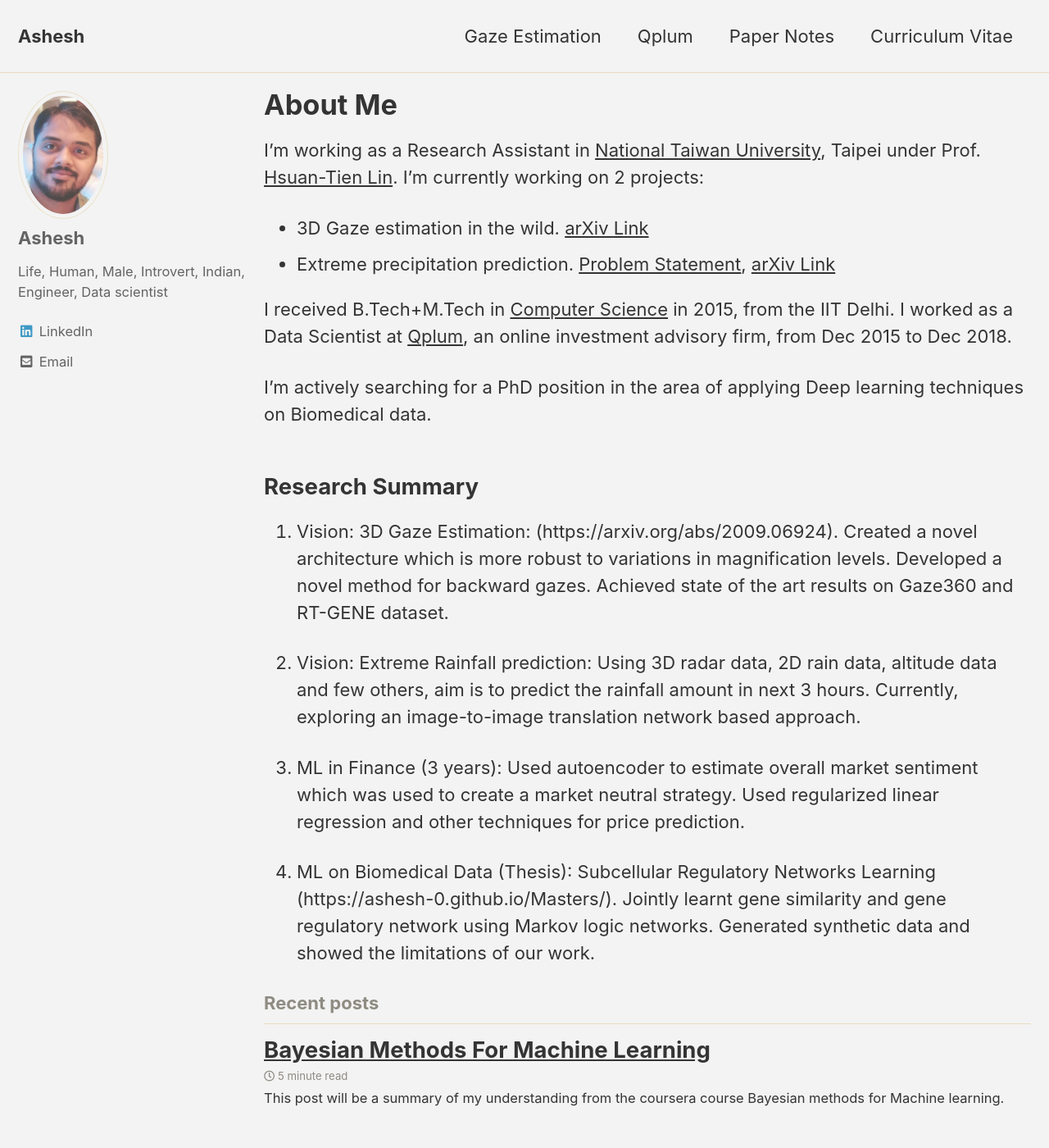
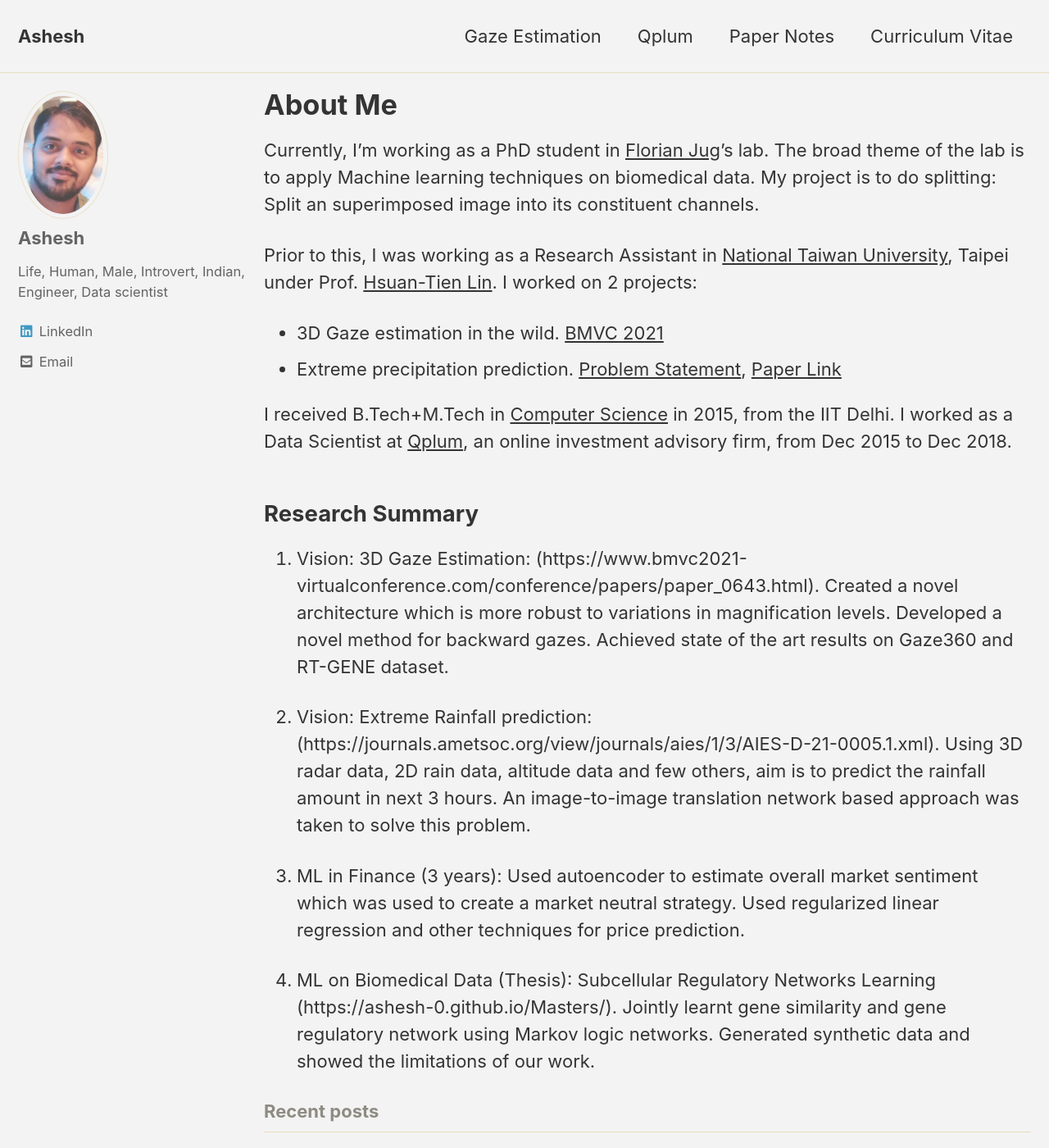
Before and after one commit to ashesh-0/ashesh.github.io, a Jekyll site: the page built from index.md, in a window 1280 px wide and 1400 px high. Shown: the whole window at 82% size. Built offline with Jekyll 4.4.1, drawn with Linux system fonts in a browser that asks for light colours; cached includes are drawn as plain includes.

Commit message:
config intex page update

```diff
--- a/index.md
+++ b/index.md
@@ -5,18 +5,19 @@ title: About Me
 # layout: single
 classes: wide
 ---
-I'm working as a Research Assistant in [National Taiwan University](https://www.ntu.edu.tw/english/), Taipei under Prof. [Hsuan-Tien Lin](https://www.csie.ntu.edu.tw/~htlin/). I'm currently working on 2 projects:
-* 3D Gaze estimation in the wild. [arXiv Link](https://arxiv.org/abs/2009.06924)
-* Extreme precipitation prediction. [Problem Statement](/extreme_rainfall/), [arXiv Link](https://arxiv.org/abs/2102.08175)
+Currently, I'm working as a PhD student in [Florian Jug](https://humantechnopole.it/en/people/florian-jug/)'s lab. The broad theme of the lab is to apply Machine learning techniques on biomedical data. My project is to do splitting: Split an superimposed image into its constituent channels.
+
+Prior to this, I was working as a Research Assistant in [National Taiwan University](https://www.ntu.edu.tw/english/), Taipei under Prof. [Hsuan-Tien Lin](https://www.csie.ntu.edu.tw/~htlin/). I worked on 2 projects:
+* 3D Gaze estimation in the wild. [BMVC 2021](https://www.bmvc2021-virtualconference.com/conference/papers/paper_0643.html)
+* Extreme precipitation prediction. [Problem Statement](/extreme_rainfall/), [Paper Link](https://journals.ametsoc.org/view/journals/aies/1/3/AIES-D-21-0005.1.xml)
 
 I received B.Tech+M.Tech in [Computer Science](https://www.cse.iitd.ernet.in/) in 2015, from the IIT Delhi. I worked as a Data Scientist at [Qplum](/qplum/),  an online investment advisory firm, from Dec 2015 to Dec 2018.
 
-I'm actively searching for a PhD position in the area of applying Deep learning techniques on Biomedical data.
 
 ## Research Summary
-1. Vision: 3D Gaze Estimation: (https://arxiv.org/abs/2009.06924). Created a novel architecture which is more robust to variations in magnification levels. Developed a novel method for backward gazes. Achieved state of the art results on Gaze360 and RT-GENE dataset.
+1. Vision: 3D Gaze Estimation: (https://www.bmvc2021-virtualconference.com/conference/papers/paper_0643.html). Created a novel architecture which is more robust to variations in magnification levels. Developed a novel method for backward gazes. Achieved state of the art results on Gaze360 and RT-GENE dataset.
 
-2. Vision: Extreme Rainfall prediction: Using 3D radar data, 2D rain data, altitude data and few others, aim is to predict the rainfall amount in next 3 hours.  Currently, exploring an image-to-image translation network based approach.
+2. Vision: Extreme Rainfall prediction: (https://journals.ametsoc.org/view/journals/aies/1/3/AIES-D-21-0005.1.xml). Using 3D radar data, 2D rain data, altitude data and few others, aim is to predict the rainfall amount in next 3 hours.  An image-to-image translation network based approach was taken to solve this problem.
 
 3. ML in Finance (3 years): Used autoencoder to estimate overall market sentiment which was used to create a market neutral strategy. Used regularized linear regression and other techniques for price prediction.
 
```
